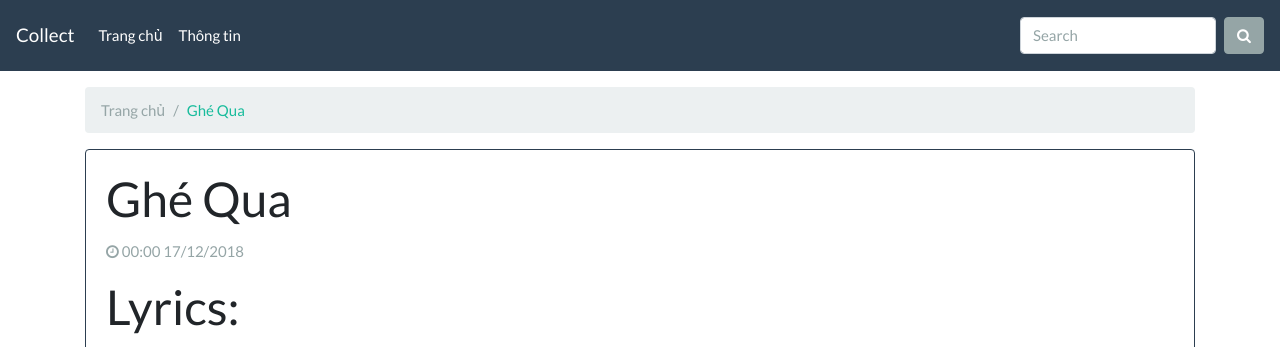
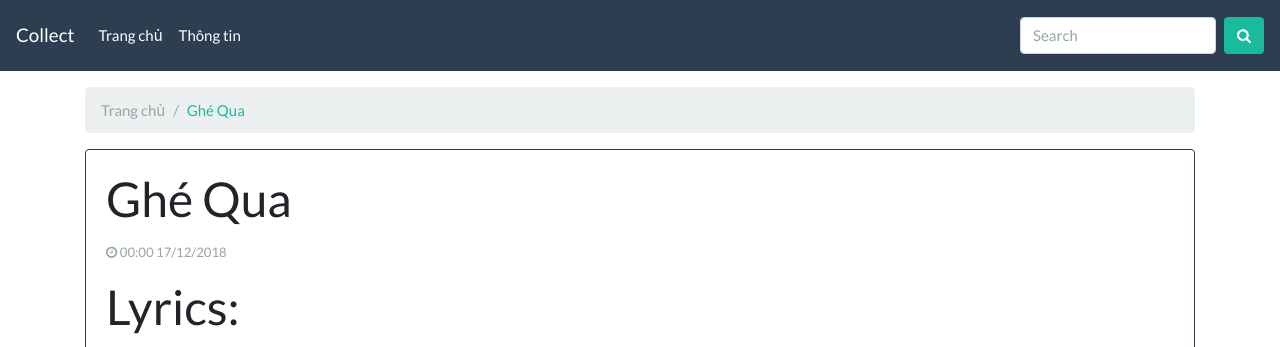
Before and after one commit to locga113z/jekyll-one, a Jekyll site: the page built from _posts/2018-12-17-ghe-qua.md, in a window 1280 px wide. Shown: the top 347 px of the page. Built offline with Jekyll 4.4.1, drawn with Linux system fonts in a browser that asks for light colours; nearby versions of some CDN libraries.

Commit message:
Mr Hyde was here …

```diff
--- a/_includes/nav.html
+++ b/_includes/nav.html
@@ -12,7 +12,7 @@
     </ul>
     <form class="form-inline my-2 my-lg-0">
       <input class="form-control mr-sm-2" type="text" placeholder="Search">
-      <button class="btn btn-secondary my-2 my-sm-0" type="submit"><i class="fa fa-search"></i></button>
+      <button class="btn btn-success my-2 my-sm-0" type="submit"><i class="fa fa-search"></i></button>
     </form>
   </div>
 </nav>
--- a/_layouts/post.html
+++ b/_layouts/post.html
@@ -11,6 +11,6 @@ layout: default
 
 <div class="card mb-3 border-primary"> <div class="card-body">
 <h1 class="card-title">{{ page.title }}</h1>
-<span class="card-subtitle my-2 text-muted"><i class="fa fa-clock-o"></i> {{ page.date | date: "%H:%M %d/%m/%Y" }}</span>
+<small class="card-subtitle my-2 text-muted"><i class="fa fa-clock-o"></i> {{ page.date | date: "%H:%M %d/%m/%Y" }}</small>
 <p class="card-text"> {{ content }} </p>
 </div> </div>
```
